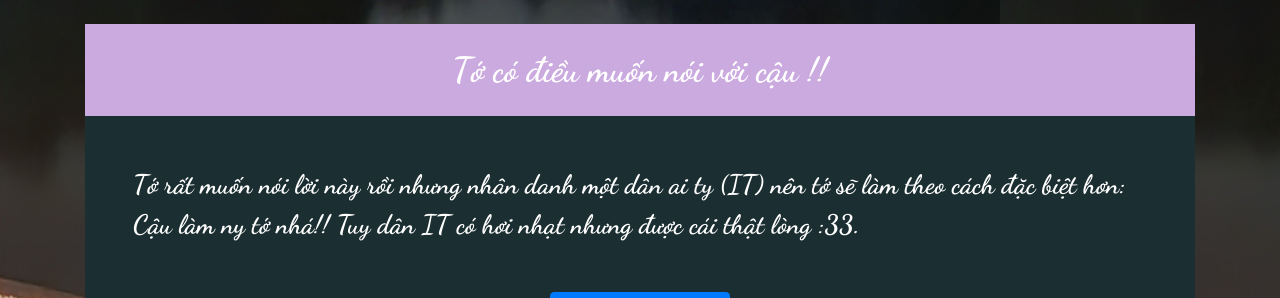
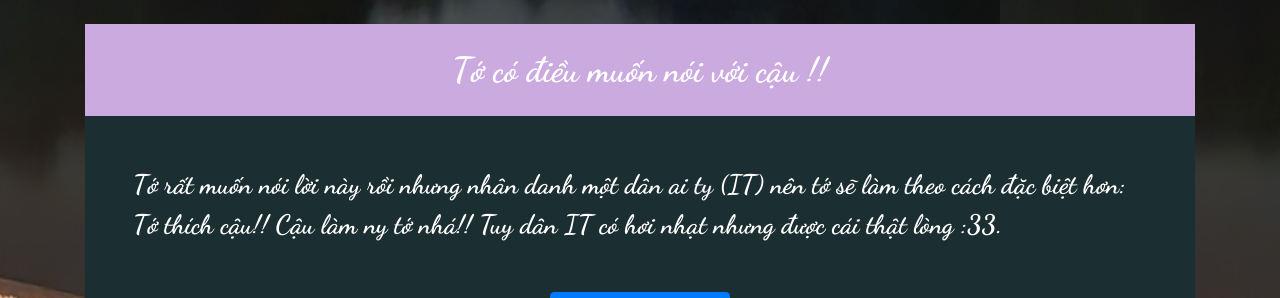
Before and after one commit to Quanhcutephomaiquehatme/ToH, a plain HTML site: page index2.html in a window 1280 px wide. Shown: the top 298 px of the page. Drawn offline with nearby package versions, Linux system fonts and the light colour scheme; a script that the page names is missing.

Commit message:
Update index2.html

```diff
--- a/index2.html
+++ b/index2.html
@@ -26,7 +26,7 @@
 						<div class="tamthu p-5">
 							<!-- 3. Đây nữa -->
 							Tớ rất muốn nói lời này rồi nhưng nhân danh một dân ai ty (IT) nên tớ sẽ làm theo cách đặc biệt hơn:
-							Cậu làm ny tớ nhá!!
+							Tớ thích cậu!! Cậu làm ny tớ nhá!!
 							Tuy dân IT có hơi nhạt nhưng được cái thật lòng :33.
 						</div>
 						<div class="col-12 text-center">
```
